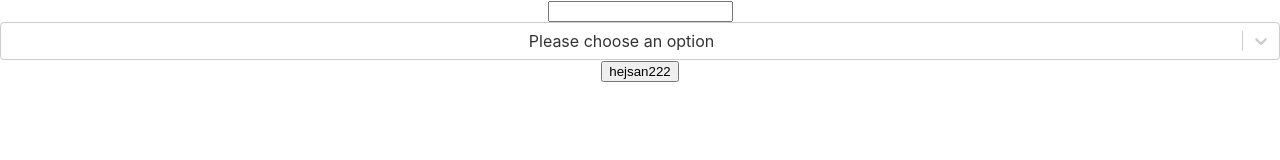
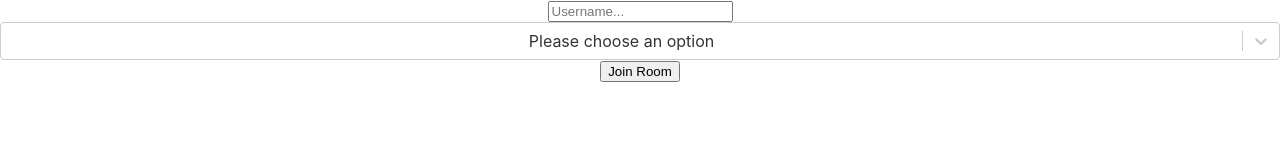
Before and after one commit to robinblom2/chat-app-client, a React (Create React App) app: page / in a window 1280 px wide. Shown: the top 160 px of the page. Built offline with nearby package versions, Linux system fonts and the light colour scheme; no server answers.

Commit message:
Added Home-page and ChatRoom-page aswell as a component to render all the messages inside a given chatroom.

```diff
--- a/src/App.js
+++ b/src/App.js
@@ -1,8 +1,9 @@
 import './App.css';
-import Home from './views/home/home';
+import Home from './views/home/Home';
 import { BrowserRouter as Router, Routes, Route } from 'react-router-dom';
 import { useState } from 'react';
 import { io } from 'socket.io-client';
+import ChatRoom from './views/chat/ChatRoom';
 
 const socket = io.connect('http://localhost:1337');
 
@@ -21,6 +22,7 @@ function App() {
             setRoom={setRoom}
             socket={socket}/>
           }/>
+          <Route path="/chatroom" element={<ChatRoom />}/>
         </Routes>
       </div>
     </Router>
--- /dev/null
+++ b/src/views/chat/ChatRoom.js
@@ -0,0 +1,13 @@
+import Messages from "./Messages";
+
+const ChatRoom = ({ socket }) => {
+  return (
+    <div>
+      <div>
+        <Messages socket={socket} />
+      </div>
+    </div>
+  );
+};
+
+export default ChatRoom;
--- /dev/null
+++ b/src/views/chat/Messages.js
@@ -0,0 +1,40 @@
+import { useEffect, useState } from "react";
+
+const Messages = ({ socket }) => {
+  const [messagesFromDB, setMessagesFromDB] = useState([]);
+
+  useEffect(() => {
+    socket.on("receive_message", (data) => {
+      console.log(data);
+      setMessagesFromDB((dbState) => [
+        ...dbState,
+        {
+          message: data.message,
+          username: data.username,
+          timeStamp: data.timeStamp,
+        },
+      ]);
+    });
+    return () => socket.off("receive_message");
+  }, [socket]);
+
+  function formatTimeStamp(timeStamp) {
+    const date = new Date(timeStamp);
+    return date.toLocaleString();
+  }
+
+  return (
+    <div className="messages-container">
+      {messagesFromDB.map((message, index) => (
+        <div className="message" key={index}>
+        <p>{message.username}</p>
+        <p>{formatTimeStamp(message.timeStamp)}</p>
+        <p>{message.message}</p>
+        </div>
+      ))}
+    </div>
+  )
+
+};
+
+export default Messages;
--- a/src/views/home/home.js
+++ b/src/views/home/home.js
@@ -1,33 +1,50 @@
+import { useNavigate } from "react-router-dom";
 import Select from "react-select";
 
-const Home = () => {
-
+const Home = ({ username, setUsername, room, setRoom, socket }) => {
+  const navigate = useNavigate();
   const options = [
     {
-      value: 'default',
-      label: 'Please choose an option'
+      value: "default",
+      label: "Please choose an option",
     },
     {
-      value: 'room1',
-      label: 'Room 1'
+      value: "room1",
+      label: "Room 1",
     },
     {
-      value: 'room2',
-      label: 'Room 2'
+      value: "room2",
+      label: "Room 2",
     },
     {
-      value: 'room3',
-      label: 'Room 3'
+      value: "room3",
+      label: "Room 3",
     },
-  ]
+  ];
 
-  return <div>
+  const joinRoom = () => {
+    if (room !== "" && username !== "") {
+      socket.emit("join_room", { username, room });
+    }
+    navigate("/chatroom", { replace: true });
+  };
+
+  return (
     <div>
-      <input/>
-      <Select options={options} defaultValue={options[0]}/>
-      <button>hejsan222</button>
+      <div>
+        <input
+          placeholder="Username..."
+          onChange={(event) => setUsername(event.target.value)}
+        />
+        <Select
+          options={options}
+          defaultValue={options[0]}
+          onChange={(event) => setRoom(event.target.value)}
+        />
+        <button onClick={joinRoom}>Join Room</button>
+      </div>
     </div>
-  </div>
-}
+  );
+};
 
 export default Home;
```
